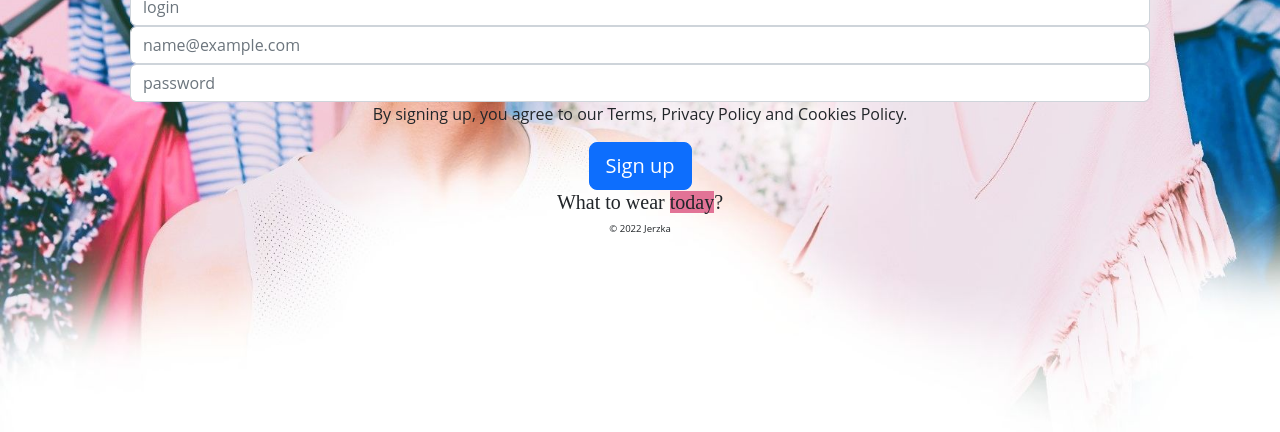
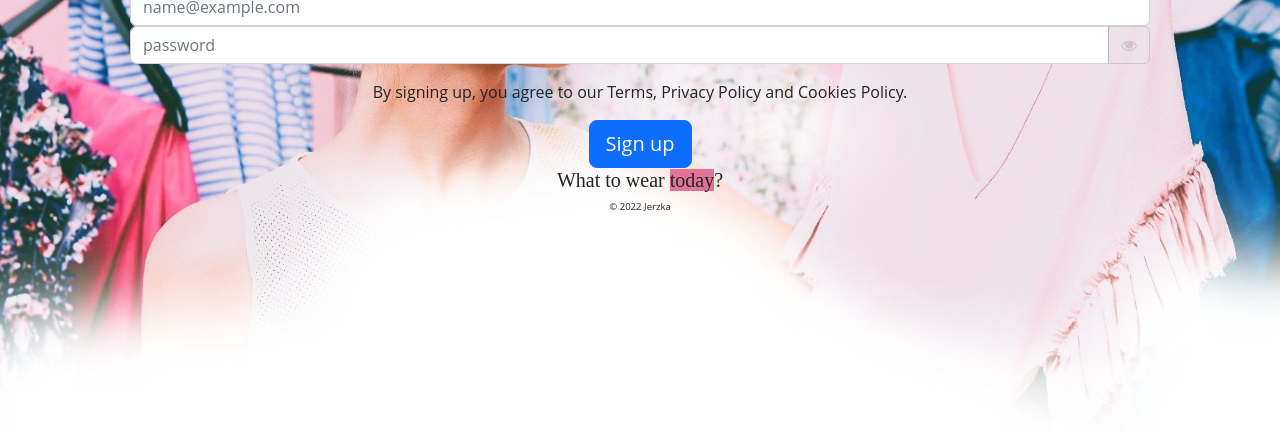
Before and after one commit to jerzka/whatToWearToday, a Node server app: template views/signup.hbs in a window 1280 px wide. Shown: the part 98-530 px from the top of the page. Run offline with Node 20, Linux system fonts and the light colour scheme; the template is opened without the code that fills it, so the values that code supplies are empty; some libraries are stand-ins or nearby versions.

Commit message:
Fixing toast's appearing and adding e-mail validation
- removing unnecessary name input on signup form,
- adding show/hide password functionality,
- returning new user from controller after user saving

```diff
--- a/app.js
+++ b/app.js
@@ -22,7 +22,9 @@ app.use(bodyParser.json());
 app.use(express.static(path.join(__dirname, '/client/public')));
 
 app.get('/', (req, res) => {
-    res.render('intro', {layout: 'main', customstyle: `<link rel="stylesheet" href="carousel.css">`});
+    res.render('intro', {
+                    layout: 'main',
+                    customstyle: `<link rel="stylesheet" href="carousel.css">`});
 });
 app.get('/signup', (req, res) => {
     res.render('signup', {
--- a/client/public/forms.css
+++ b/client/public/forms.css
@@ -73,3 +73,8 @@ footer span{
 footer > p{
   font-size: .6rem;
 }
+
+.errorToast{
+  top:2%;
+  right:2%;
+}
--- a/client/public/signup.js
+++ b/client/public/signup.js
@@ -1,35 +1,42 @@
-const url = "/signup";
-
 const handleSignup = async () => {
   const formValue = {
-    name: document.getElementById("userInput").value,
     email: document.getElementById("emailInput").value,
     password: document.getElementById("passwordInput").value
   };
 
-  const formDataValidated = validateSignup(formValue);
+  const formDataValidated = validateSignup(formValue)
 
-  if (formDataValidated) {
+  if(formDataValidated) {
       // make a request call to our server to save user information
-    const response = await fetch(url, {
+      const response = await fetch('/signup', {
           method: 'POST',
           headers: {
           'Content-Type': 'application/json'
           },
-      body: JSON.stringify(formValue)
+          body: JSON.stringify({
+              name: formValue.email.split("@")[0],
+              email: formValue.email,
+              password: formValue.password,
+          })
       });
       console.log(response)
-    if (response.status !== 200) {
+      if(response.status !== 200) {
           const responseBody = await response.json()
           console.log(responseBody)
-      showError(responseBody.error);
+          showError(responseBody.error)
       }
   }
 }
 
 const validateSignup = (formValue) => {
+
   if ((!formValue.email || formValue.email === "")) {
     showError('Please provide an email')
+    return false;
+  }
+
+  if (!formValue.email.match(/^[\w-\.]+@([\w-]+\.)+[\w-]{2,4}$/g)) {
+    showError('Please provide a valid email')
     return false;
   }
 
@@ -38,45 +45,16 @@ const validateSignup = (formValue) => {
     return false;
   }
 
-  // if(!formValue.pass2 || formValue.pass2 === "") {
-  //     showError('Please confirm your password')
-  //     return false;
-  // }
-
-  if ((!formValue.name || formValue.name === "")) {
-    showError('Please tell us your name')
-    return false;
+  return true;
 }
 
-  // confirm email
-  if (!formValue.email.includes('@')) {
-    showError('Please provide a valid email')
-    return false;
-  }
-
-  // confirm passwords match
-  // if(formValue.pass1 !== formValue.pass2) {
-  //     showError('Please make sure your passwords match')
-  //     return false;
-  // }
-
-  // confirm terms are met
-  // if(!formValue.terms) {
-  //     showError('Please agree to terms and conditions')
-  //     return false;
-  // }
-  return true;
-
-}
-
-
 const showError = (errorMessage) => {
-  const body = document.getElementsByTagName('body')[0];
-  console.log(body);
-  const randomNumber = Math.random();
-  const id = `toast-${randomNumber}`;
+    const body = document.getElementsByTagName('body')[0]
+    console.log( body)
+    const randomNumber = Math.random()
+    const id = `toast-${randomNumber}`
     body.insertAdjacentHTML('beforeend', `
-  <div id="${id}" class="toast errorToast align-items-center text-bg-danger border-0" role="alert" aria-live="assertive" aria-atomic="true">
+    <div id="${id}" class="toast errorToast position-fixed align-items-center text-bg-danger show border-0" role="alert" aria-live="assertive" aria-atomic="true">
         <div class="d-flex">
             <div class="toast-body">
                 ${errorMessage}
@@ -88,11 +66,30 @@ const showError = (errorMessage) => {
 }
 
 const closeError = (id) => {
-  const toast = document.getElementById(id);
-  console.log(toast);
-  toast.style.display = 'none';
+    const toast = document.getElementById(id)
+    console.log(toast)
+    toast.style.display = 'none'
+}
+
+const showHidePassword = () => {
+    const icon = document.getElementById('showIcon');
+    const passwordInput = document.getElementById("passwordInput");
+    if (icon.classList.contains("fa-eye")){
+        icon.classList.remove("fa-eye");
+        icon.classList.add("fa-eye-slash");
+        passwordInput.type = "text";
+    }
+    else{
+        icon.classList.remove("fa-eye-slash");
+        icon.classList.add("fa-eye");
+        passwordInput.type = "password";
+    }
 }
 
 
 const signupBtn = document.getElementById("signupBtn");
 signupBtn.addEventListener("click", handleSignup);
+
+
+const showBtn = document.getElementById("showButton");
+showBtn.addEventListener("click", showHidePassword);
--- a/controllers/user.controller.js
+++ b/controllers/user.controller.js
@@ -12,7 +12,8 @@ const storeUser = async (userData) => {
             password
         });
         console.log("user to model "+ user);
-        await user.save();
+        const newUser = await user.save();
+        return newUser;
     } catch(err) {
         throw {
             msg: 'failed to create user, please check your input',
--- a/views/signup.hbs
+++ b/views/signup.hbs
@@ -6,17 +6,19 @@
                     aria-label="Logo  What to wear today?">
             </div>
             <div class="form-row">
-                <input id="userInput" class="form-control" type="text" placeholder="login" autocomplete="username"
-                    aria-label="registration user login" required />
-            </div>
-            <div class="form-row">
                 <input id="emailInput" class="form-control" type="email" placeholder="name@example.com"
                     autocomplete="username" aria-label="registration email" required />
+
             </div>
-            <div class="form-row">
-                <input id="passwordInput" class="form-control" type="password" placeholder="password"
-                    autocomplete="current-password" aria-label="registration password" required />
+            <div class="form-row input-group mb-3">
+                    <input id="passwordInput" class="form-control" type="password" placeholder="password"
+                        autocomplete="current-password" aria-label="registration password"
+                        aria-describedby="showButton">
+                    <button class="btn btn-outline-secondary opacity-25" type="button" id="showButton">
+                        <i id="showIcon" class="fa fa-eye" aria-hidden="true"></i>
+                    </button>
             </div>
+
             <p>By signing up, you agree to our Terms, Privacy Policy and Cookies Policy.</p>
             <button id="signupBtn" type="button" class="btn btn-primary btn-lg">Sign up</button>
         </form>
```
Lines whose indentation alone changed are shown as unchanged.
